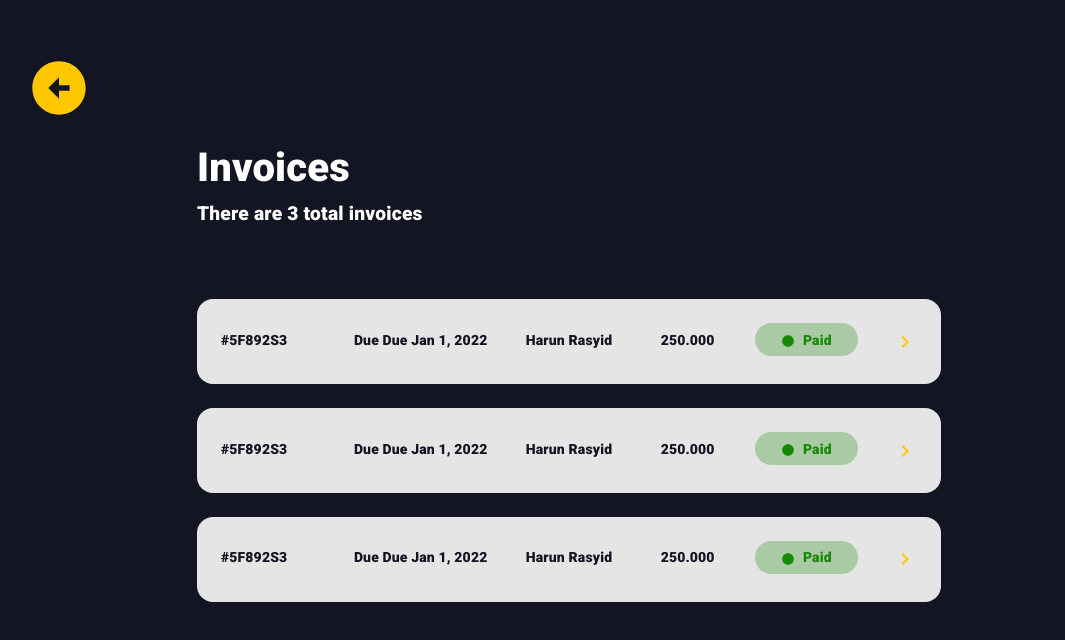
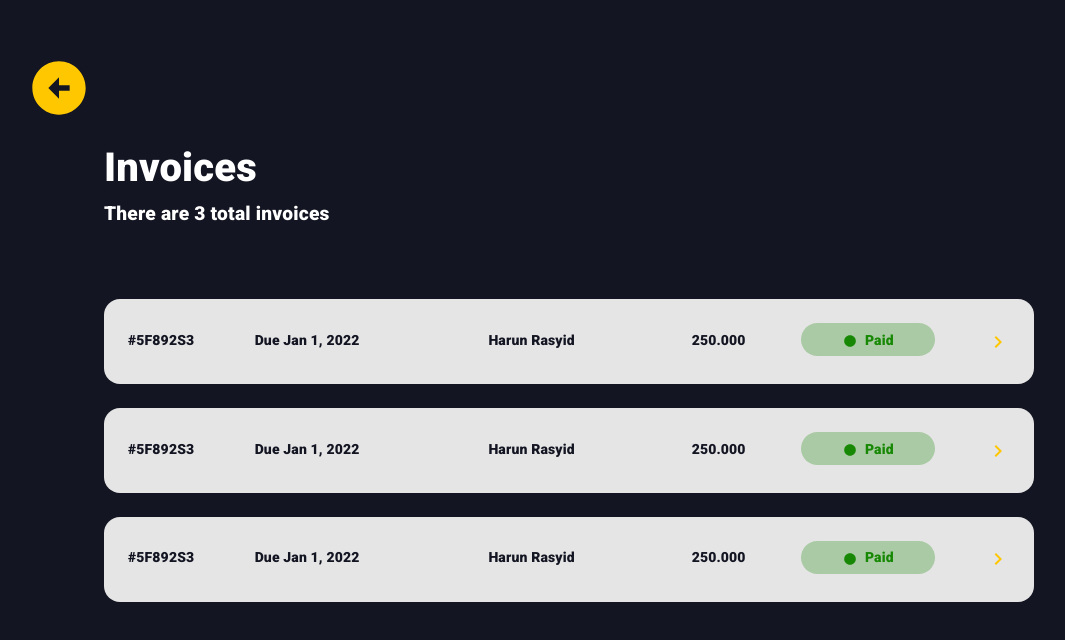
Before and after one commit to xxrunexx/CapstoneProject, a React (Create React App) app: page /dashboard/paid in a window 1280 px wide. Shown: the top 640 px of the page, without its empty margins (71-1136 px from the left). Built offline with nearby package versions, Linux system fonts and the light colour scheme.

Commit message:
fix-size

```diff
--- a/src/components/Detail/DetailDashboard.jsx
+++ b/src/components/Detail/DetailDashboard.jsx
@@ -17,7 +17,7 @@ const Detaildashboard = (props) => {
     return (
         <Box sx={{ flexGrow: 1}}>
             <Grid container justifyContent="center">
-                <Grid item xs={8} >
+                <Grid item xs={10} >
                     <Item><h1>Invoices</h1></Item>
                     <Item sx={{fontSize:'1.2rem', mb:9}}><span>There are 3 total invoices</span></Item>
                     <Item sx={{
@@ -29,17 +29,17 @@ const Detaildashboard = (props) => {
                     }}>
                         <Box sx={{ flexGrow: 1}}>
                             <Grid container justifyContent="space-between" spacing={2}>
-                                <Grid item xs={12} md={2} >
+                                <Grid item xs={12} md={1} >
                                     <Item sx={{textAlign: 'left', bgcolor: '#E5E5E5', color: '#131522', py:0.8,}}>
                                         {props.data[0].id}
                                     </Item>
                                 </Grid>
                                 <Grid item xs={12} md={3} >
                                     <Item sx={{textAlign: 'center', bgcolor: '#E5E5E5', color: '#131522', py:0.8,}}>
-                                        {`Due ${props.data[0].payment_due}`}
+                                        {`${props.data[0].payment_due}`}
                                     </Item>
                                 </Grid>
-                                <Grid item xs={12} md={2} >
+                                <Grid item xs={12} md={3} >
                                     <Item sx={{textAlign: 'center', bgcolor: '#E5E5E5', color: '#131522', py:0.8,}}>
                                         {props.data[0].bill_to}
                                     </Item>
@@ -69,17 +69,17 @@ const Detaildashboard = (props) => {
                     }}>
                         <Box sx={{ flexGrow: 1}}>
                             <Grid container justifyContent="space-between" spacing={2}>
-                                <Grid item xs={12} md={2} >
+                                <Grid item xs={12} md={1} >
                                     <Item sx={{textAlign: 'left', bgcolor: '#E5E5E5', color: '#131522', py:0.8,}}>
                                         {props.data[0].id}
                                     </Item>
                                 </Grid>
                                 <Grid item xs={12} md={3} >
                                     <Item sx={{textAlign: 'center', bgcolor: '#E5E5E5', color: '#131522', py:0.8,}}>
-                                        {`Due ${props.data[0].payment_due}`}
+                                        {`${props.data[0].payment_due}`}
                                     </Item>
                                 </Grid>
-                                <Grid item xs={12} md={2} >
+                                <Grid item xs={12} md={3} >
                                     <Item sx={{textAlign: 'center', bgcolor: '#E5E5E5', color: '#131522', py:0.8,}}>
                                         {props.data[0].bill_to}
                                     </Item>
@@ -109,17 +109,17 @@ const Detaildashboard = (props) => {
                     }}>
                         <Box sx={{ flexGrow: 1}}>
                             <Grid container justifyContent="space-between" spacing={2}>
-                                <Grid item xs={12} md={2} >
+                                <Grid item xs={12} md={1} >
                                     <Item sx={{textAlign: 'left', bgcolor: '#E5E5E5', color: '#131522', py:0.8,}}>
                                         {props.data[0].id}
                                     </Item>
                                 </Grid>
                                 <Grid item xs={12} md={3} >
                                     <Item sx={{textAlign: 'center', bgcolor: '#E5E5E5', color: '#131522', py:0.8,}}>
-                                        {`Due ${props.data[0].payment_due}`}
+                                        {`${props.data[0].payment_due}`}
                                     </Item>
                                 </Grid>
-                                <Grid item xs={12} md={2} >
+                                <Grid item xs={12} md={3} >
                                     <Item sx={{textAlign: 'center', bgcolor: '#E5E5E5', color: '#131522', py:0.8,}}>
                                         {props.data[0].bill_to}
                                     </Item>
```
